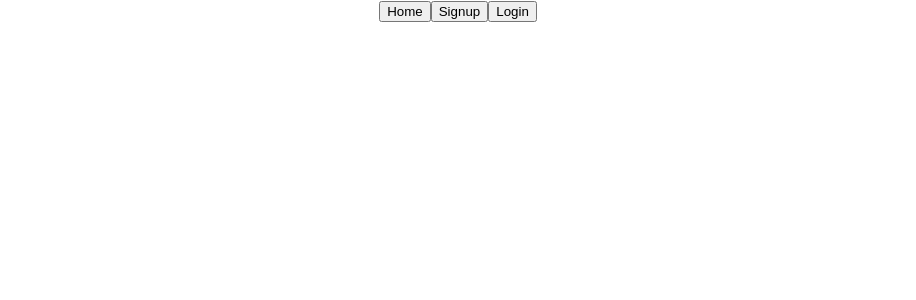
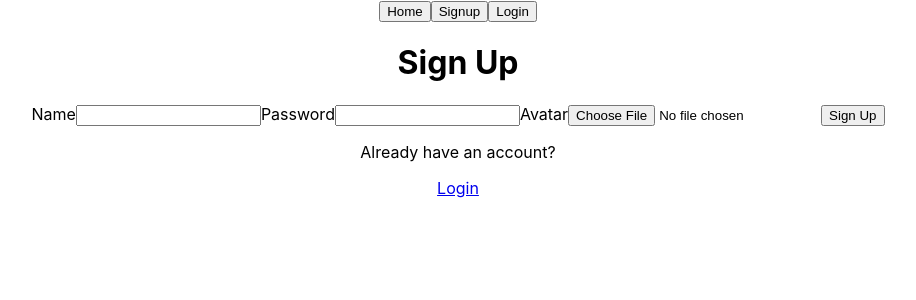
Before and after one commit to JoaoMorgado8/craftGram, a React (Create React App) app: page /signup in a window 1280 px wide. Before the commit this address had no page. Shown: the top 300 px of the page, without its empty margins (182-1098 px from the left). Built offline with nearby package versions, Linux system fonts and the light colour scheme.

Commit message:
starts fEnd

```diff
--- a/package.json
+++ b/package.json
@@ -6,8 +6,10 @@
     "@testing-library/jest-dom": "^5.16.4",
     "@testing-library/react": "^13.3.0",
     "@testing-library/user-event": "^13.5.0",
+    "axios": "^0.27.2",
     "react": "^18.1.0",
     "react-dom": "^18.1.0",
+    "react-router-dom": "^6.3.0",
     "react-scripts": "5.0.1",
     "web-vitals": "^2.1.4"
   },
--- a/src/App.js
+++ b/src/App.js
@@ -2,6 +2,8 @@ import "./App.css";
 import Navbar from "./components/Navbar";
 import { Routes, Route } from "react-router-dom";
 import HomePage from "./pages/HomePage";
+import SignupPage from "./pages/SignupPage";
+import LoginPage from ".pages/LoginPage";
 
 function App() {
   return (
@@ -9,6 +11,8 @@ function App() {
       <Navbar />
       <Routes>
         <Route path="/" element={<HomePage />} />
+        <Route path="/signup" element={<SignupPage />} />
+        <Route path="/login" element={<LoginPage />} />
       </Routes>
     </div>
   );
--- a/src/context/auth.context.js
+++ b/src/context/auth.context.js
@@ -31,7 +31,7 @@ function AuthProviderWrapper(props) {
 
     if (storedToken) {
       axios
-        .get(`${process.env.REACT_APP_API_URL}/auth/verify`, {
+        .get(`${process.env.REACT_APP_BASE_URL}/auth/verify`, {
           headers: {
             Authorization: `Bearer ${storedToken}`,
           },
--- /dev/null
+++ b/src/pages/SignupPage.jsx
@@ -0,0 +1,73 @@
+import React, { useState } from "react";
+import { Link, useNavigate } from "react-router-dom";
+import axios from "axios";
+
+function SignupPage() {
+  const [password, setPassword] = useState("");
+  const [username, setUsername] = useState("");
+  const [userImage, setUserImage] = useState("");
+
+  const [errorMessage, setErrorMessage] = useState(undefined);
+
+  const navigate = useNavigate();
+
+  const handlePassword = (e) => setPassword(e.target.value);
+  const handleUsername = (e) => setUsername(e.target.value);
+  const handleUserImage = (e) => setUserImage(e.target.value);
+
+  const handleSubmit = (e) => {
+    e.preventDefault();
+
+    const body = { username, password, userImage };
+
+    axios
+      .post(`${process.env.REACT_APP_BASE_URL}/auth/signup`, body)
+      .then(() => {
+        navigate("/login");
+      })
+      .catch((err) => {
+        setErrorMessage(err.response.data.errorMessage);
+      });
+  };
+
+  return (
+    <div className="SignupPage">
+      <h1>Sign Up</h1>
+
+      <form onSubmit={handleSubmit} enctype="multipart/form-data">
+        <label htmlFor="username">Name</label>
+        <input
+          type="text"
+          name="username"
+          value={username}
+          onChange={handleUsername}
+        />
+
+        <label htmlFor="password">Password</label>
+        <input
+          type="password"
+          name="password"
+          value={password}
+          onChange={handlePassword}
+        />
+
+        <label htmlFor="userImage">Avatar</label>
+        <input
+          type="file"
+          alt="user image"
+          name="userImage"
+          value={userImage}
+          src={handleUserImage}
+        />
+
+        <button type="submit">Sign Up</button>
+      </form>
+
+      {errorMessage && <p className="error-message">{errorMessage}</p>}
+      <p>Already have an account?</p>
+      <Link to="/login"> Login</Link>
+    </div>
+  );
+}
+
+export default SignupPage;
```
Also changed, not shown: src/pages/LoginPage.jsx (added), 1 other file (tests, documents, lock files or other folders).
